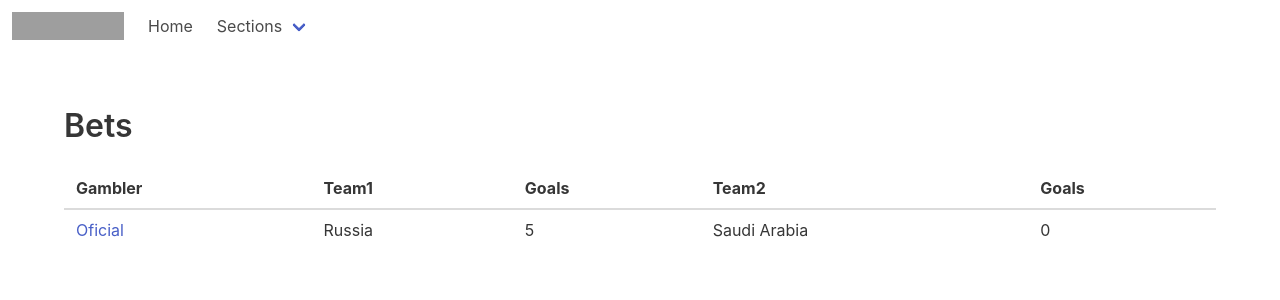
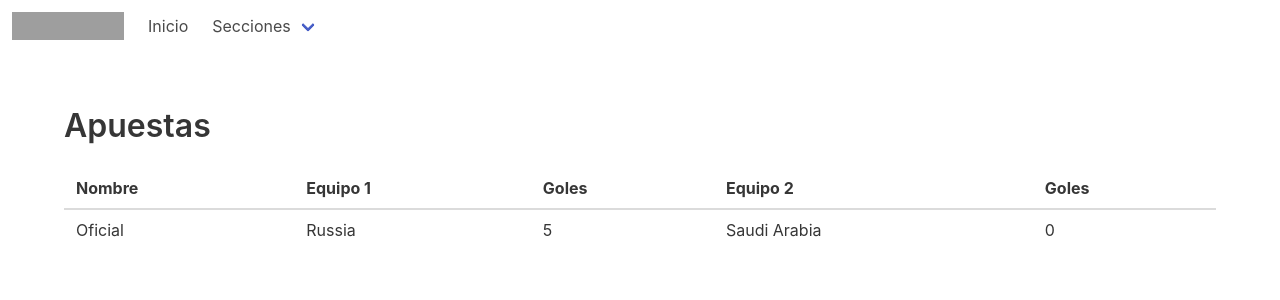
Before and after one commit to amekare/world_cup_2018, a Django app: a page that uses templates/includes/nav.html in a window 1280 px wide. Shown: the top 300 px of the page. Run offline with Django 3.2, Linux system fonts and the light colour scheme; data comes from the database, SQL or seed files in the repository; both versions use the stored data as it was after the commit; some libraries are stand-ins or nearby versions; grey boxes are pictures that could not be loaded.

Commit message:
mejoras en vistas

```diff
--- a/templates/dashboard/bet_list.html
+++ b/templates/dashboard/bet_list.html
@@ -1,23 +1,23 @@
 {% extends 'base.html' %}
 
-{% block title %}Bets{% endblock %}
+{% block title %}Apuestas{% endblock %}
 
 {% block content %}
-    <h1 class="title">Bets</h1>
+    <h1 class="title">Apuestas</h1>
     <table class="table">
         <thead>
         <tr>
-            <th>Gambler</th>
-            <th>Team1</th>
-            <th>Goals</th>
-            <th>Team2</th>
-            <th>Goals</th>
+            <th>Nombre</th>
+            <th>Equipo 1</th>
+            <th>Goles</th>
+            <th>Equipo 2</th>
+            <th>Goles</th>
         </tr>
         </thead>
         <tbody>
         {% for bet in bet_list %}
             <tr>
-                <td><a href="{% url 'bet-detail' bet.pk %}">{{ bet.source }}</a></td>
+                <td>{{ bet.source.name }}</td>
                 <td>{{ bet.team1 }}</td>
                 <td>{{ bet.goals_team1 }}</td>
                 <td>{{ bet.team2 }}</td>
--- a/templates/includes/nav.html
+++ b/templates/includes/nav.html
@@ -1,7 +1,7 @@
 <nav class="navbar is-transparent">
     <div class="navbar-brand">
         <a class="navbar-item" href="{% url 'index' %}">
-            <img src="http://www.goplayball.com/images/gpb-playball-logo.png" alt="Soccer"
+            <img src="http://www.goplayball.com/images/gpb-playball-logo.png" alt="Fútbol"
                  width="112" height="28">
         </a>
         <div class="navbar-burger burger" data-target="navbar-menu">
@@ -14,24 +14,24 @@
     <div id="navbar-menu" class="navbar-menu">
         <div class="navbar-start">
             <a class="navbar-item" href="{% url 'index' %}">
-                Home
+                Inicio
             </a>
             <div class="navbar-item has-dropdown is-hoverable">
                 <a class="navbar-link" href="#">
-                    Sections
+                    Secciones
                 </a>
                 <div class="navbar-dropdown is-boxed">
                     <a class="navbar-item" href="{% url 'team-list' %}">
-                        Teams
+                        Equipos
                     </a>
                     <a class="navbar-item" href="{% url 'player-list' %}">
-                        Players
+                        Jugadores
                     </a>
                     <a class="navbar-item" href="{% url 'round-list' %}">
-                        Rounds
+                        Resultados
                     </a>
                     <a class="navbar-item" href="{% url 'bet-list' %}">
-                        Bets
+                        Apuestas
                     </a>
                 </div>
             </div>
--- a/templates/index.html
+++ b/templates/index.html
@@ -1,9 +1,10 @@
 {% extends 'base.html' %}
+{% load staticfiles %}
 
 {% block title %}Index{% endblock %}
 
 {% block content %}
-    <h1 class="title has-text-centered">Welcome to Soccer World Cup 2018!</h1>
-
+    <h1 class="title has-text-centered">Quiniela VAS para el Mundial de Fútbol 2018!</h1>
+    <img src="{% static 'cup.jpg' %}" />
 
 {% endblock %}
--- a/world_cup/urls.py
+++ b/world_cup/urls.py
@@ -18,11 +18,19 @@ import dashboard
 from django.conf.urls import url, include
 from . import views
 
+from django.conf import settings
+from django.conf.urls.static import static
+
 urlpatterns = [
     url(r'^$', views.index, name='index'),
     url(r'^admin/', admin.site.urls),
     url(r'^dashboard/', include('dashboard.urls')),
 
 
+]+ static(settings.MEDIA_URL, document_root=settings.MEDIA_ROOT)
 
-]
+if settings.DEBUG:
+    urlpatterns += static(settings.STATIC_URL,
+                          document_root=settings.STATIC_ROOT)
+    urlpatterns += static(settings.MEDIA_URL,
+                          document_root=settings.MEDIA_ROOT)
```
Also changed, not shown: templates/dashboard/round_list.html (+11 -12 lines), world_cup/settings.py (+7 -8 lines), db.sqlite3.
